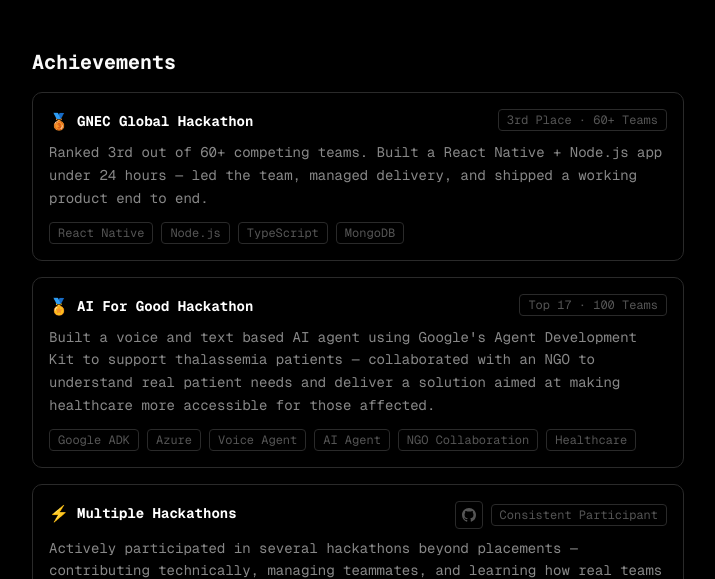
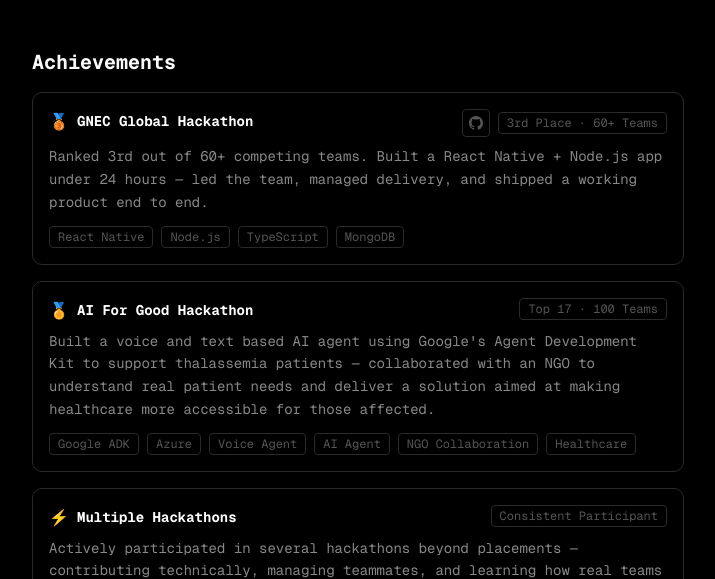
Before and after one commit to MohammedYaseenRon/Portfolio-yaseen, a Next.js app: page / in a window 1280 px wide. Shown: the part 2255-2834 px from the top of the page, without its empty margins (282-997 px from the left). Built offline with nearby package versions, Linux system fonts and the light colour scheme.

Commit message:
final change

```diff
--- a/src/components/Achievements.tsx
+++ b/src/components/Achievements.tsx
@@ -10,7 +10,7 @@
     description:
       "Ranked 3rd out of 60+ competing teams. Built a React Native + Node.js app under 24 hours — led the team, managed delivery, and shipped a working product end to end.",
     tags: ["React Native", "Node.js", "TypeScript", "MongoDB"],
-    github: null,
+    github: "https://github.com/Sumeet-2023/CityFix.git",
   },
   {
     title: "AI For Good Hackathon",
@@ -35,7 +35,7 @@
     description:
       "Actively participated in several hackathons beyond placements — contributing technically, managing teammates, and learning how real teams operate under pressure and tight deadlines.",
     tags: ["Leadership", "Teamwork", "Fast-paced Execution"],
-    github: "https://github.com/Sumeet-2023/CityFix.git",
+    github: null,
   },
 ];
 
```
